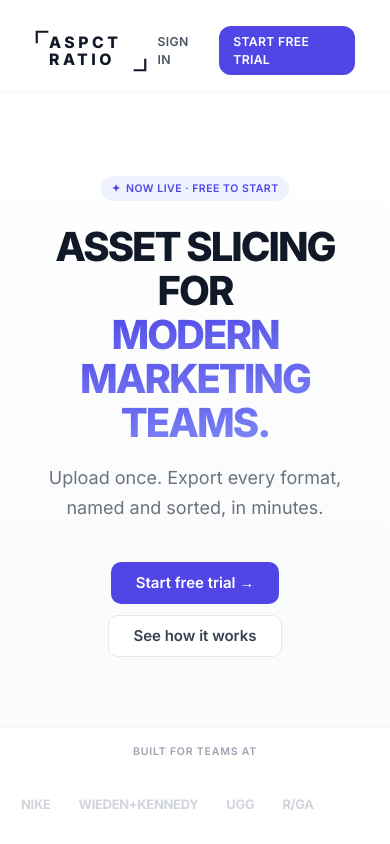
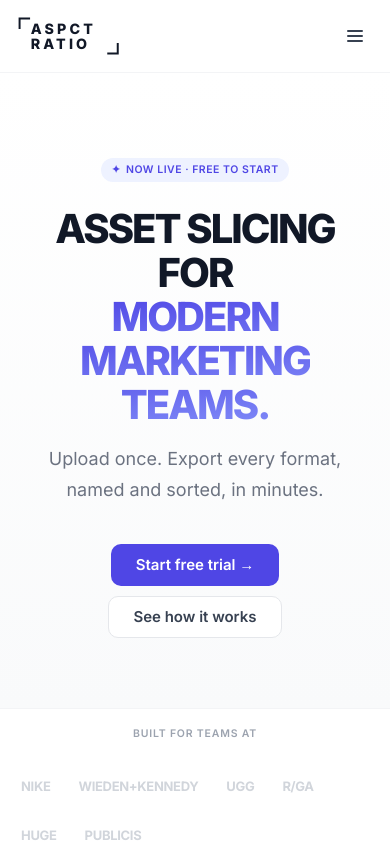
Before and after one commit to Aspct-Ratio/Aspect-Ratio, a Next.js app: page / in a window 390 px wide. Shown: the top 844 px of the page. Built offline with nearby package versions, Linux system fonts and the light colour scheme; no server answers.

Commit message:
fix: mobile header with hamburger menu

```diff
--- a/components/LandingPage.tsx
+++ b/components/LandingPage.tsx
@@ -8,6 +8,7 @@ import LogoMark from '@/components/LogoMark'
 
 export default function LandingPage({ isLoggedIn = false, userEmail }: { isLoggedIn?: boolean; userEmail?: string }) {
   const [annual, setAnnual] = useState(false)
+  const [menuOpen, setMenuOpen] = useState(false)
   const router = useRouter()
 
   function goToConfirm(plan: string) {
@@ -20,29 +21,31 @@ export default function LandingPage({ isLoggedIn = false, userEmail }: { isLogge
     router.refresh()
   }
 
+  function closeMenu() { setMenuOpen(false) }
+
   return (
     <div className="bg-white text-gray-800 antialiased leading-relaxed">
 
       {/* ── NAV ─────────────────────────────────────────────── */}
-      <nav className="sticky top-0 z-50 bg-white/90 backdrop-blur-md border-b border-gray-100 px-10 pt-3">
-        <div className="grid h-[80px]" style={{ gridTemplateColumns: '1fr auto 1fr' }}>
-          {/* Left: logo */}
-          <div className="flex items-center">
-            <Link href="/" className="no-underline">
-              <LogoMark height={42} />
-            </Link>
-          </div>
+      <nav className="sticky top-0 z-50 bg-white/90 backdrop-blur-md border-b border-gray-100">
+        {/* ── Desktop & mobile top bar ── */}
+        <div className="flex items-center justify-between h-[72px] sm:h-[80px] px-5 sm:px-10">
 
-          {/* Center: nav links */}
-          <div className="hidden sm:flex items-center gap-7">
+          {/* Logo */}
+          <Link href="/" className="no-underline flex-shrink-0">
+            <LogoMark height={38} />
+          </Link>
+
+          {/* Center nav links — desktop only */}
+          <div className="hidden md:flex items-center gap-7">
             <a href="#how-it-works" className="text-sm font-semibold text-gray-600 hover:text-gray-900 transition-colors no-underline tracking-wide">HOW IT WORKS</a>
             <a href="#features" className="text-sm font-semibold text-gray-600 hover:text-gray-900 transition-colors no-underline tracking-wide">FEATURES</a>
             <a href="#channels" className="text-sm font-semibold text-gray-600 hover:text-gray-900 transition-colors no-underline tracking-wide">CHANNELS</a>
             <a href="#pricing" className="text-sm font-semibold text-gray-600 hover:text-gray-900 transition-colors no-underline tracking-wide">SEE PLANS</a>
           </div>
 
-          {/* Right: auth actions */}
-          <div className="flex items-center justify-end gap-2">
+          {/* Right auth actions — desktop only */}
+          <div className="hidden md:flex items-center gap-2">
             {isLoggedIn ? (
               <>
                 <Link href="/app" className="text-sm font-semibold bg-indigo-600 hover:bg-indigo-700 text-white px-4 py-2 rounded-lg transition-colors no-underline tracking-wide">
@@ -51,10 +54,7 @@ export default function LandingPage({ isLoggedIn = false, userEmail }: { isLogge
                 <Link href="/dashboard" className="text-sm font-semibold text-gray-600 hover:text-gray-900 transition-colors px-3 py-1.5 rounded-lg hover:bg-gray-100 no-underline tracking-wide">
                   ACCOUNT
                 </Link>
-                <button
-                  onClick={signOut}
-                  className="text-sm font-semibold text-gray-600 hover:text-gray-900 transition-colors px-3 py-1.5 rounded-lg hover:bg-gray-100 tracking-wide"
-                >
+                <button onClick={signOut} className="text-sm font-semibold text-gray-600 hover:text-gray-900 transition-colors px-3 py-1.5 rounded-lg hover:bg-gray-100 tracking-wide">
                   SIGN OUT
                 </button>
               </>
@@ -69,7 +69,62 @@ export default function LandingPage({ isLoggedIn = false, userEmail }: { isLogge
               </>
             )}
           </div>
+
+          {/* Hamburger — mobile only */}
+          <button
+            className="md:hidden flex items-center justify-center w-10 h-10 rounded-lg text-gray-700 hover:bg-gray-100 transition-colors"
+            onClick={() => setMenuOpen(o => !o)}
+            aria-label="Toggle menu"
+          >
+            {menuOpen ? (
+              <svg width="20" height="20" viewBox="0 0 20 20" fill="none">
+                <path d="M4 4l12 12M16 4L4 16" stroke="currentColor" strokeWidth="2" strokeLinecap="round"/>
+              </svg>
+            ) : (
+              <svg width="20" height="20" viewBox="0 0 20 20" fill="none">
+                <path d="M3 5h14M3 10h14M3 15h14" stroke="currentColor" strokeWidth="2" strokeLinecap="round"/>
+              </svg>
+            )}
+          </button>
         </div>
+
+        {/* ── Mobile dropdown menu ── */}
+        {menuOpen && (
+          <div className="md:hidden border-t border-gray-100 bg-white px-5 py-4 flex flex-col gap-1">
+            {/* Nav links */}
+            <a href="#how-it-works" onClick={closeMenu} className="text-sm font-semibold text-gray-600 hover:text-gray-900 hover:bg-gray-50 transition-colors no-underline tracking-wide px-3 py-3 rounded-lg">HOW IT WORKS</a>
+            <a href="#features" onClick={closeMenu} className="text-sm font-semibold text-gray-600 hover:text-gray-900 hover:bg-gray-50 transition-colors no-underline tracking-wide px-3 py-3 rounded-lg">FEATURES</a>
+            <a href="#channels" onClick={closeMenu} className="text-sm font-semibold text-gray-600 hover:text-gray-900 hover:bg-gray-50 transition-colors no-underline tracking-wide px-3 py-3 rounded-lg">CHANNELS</a>
+            <a href="#pricing" onClick={closeMenu} className="text-sm font-semibold text-gray-600 hover:text-gray-900 hover:bg-gray-50 transition-colors no-underline tracking-wide px-3 py-3 rounded-lg">SEE PLANS</a>
+
+            {/* Divider */}
+            <div className="my-2 border-t border-gray-100" />
+
+            {/* Auth actions */}
+            {isLoggedIn ? (
+              <>
+                <Link href="/app" onClick={closeMenu} className="text-sm font-semibold bg-indigo-600 hover:bg-indigo-700 text-white px-4 py-3 rounded-lg transition-colors no-underline tracking-wide text-center">
+                  GO TO APP →
+                </Link>
+                <Link href="/dashboard" onClick={closeMenu} className="text-sm font-semibold text-gray-600 hover:text-gray-900 hover:bg-gray-50 transition-colors no-underline tracking-wide px-3 py-3 rounded-lg">
+                  ACCOUNT
+                </Link>
+                <button onClick={() => { closeMenu(); signOut() }} className="text-sm font-semibold text-gray-600 hover:text-gray-900 hover:bg-gray-50 transition-colors tracking-wide px-3 py-3 rounded-lg text-left">
+                  SIGN OUT
+                </button>
+              </>
+            ) : (
+              <>
+                <Link href="/login" onClick={closeMenu} className="text-sm font-semibold text-gray-600 hover:text-gray-900 hover:bg-gray-50 transition-colors no-underline tracking-wide px-3 py-3 rounded-lg">
+                  SIGN IN
+                </Link>
+                <Link href="/signup" onClick={closeMenu} className="text-sm font-semibold bg-indigo-600 hover:bg-indigo-700 text-white px-4 py-3 rounded-lg transition-colors no-underline tracking-wide text-center">
+                  START FREE TRIAL
+                </Link>
+              </>
+            )}
+          </div>
+        )}
       </nav>
 
       {/* ── HERO ────────────────────────────────────────────── */}
```
